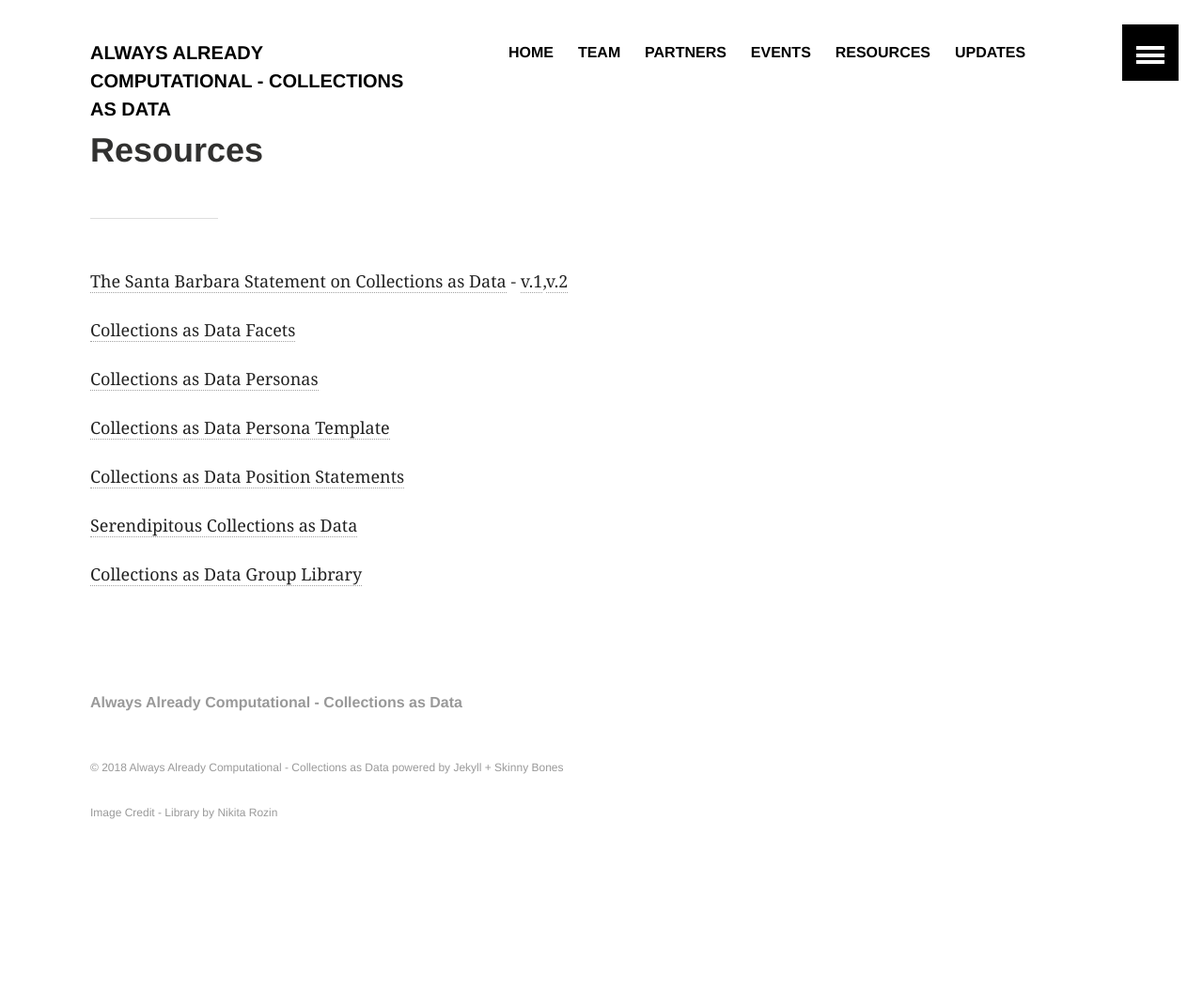
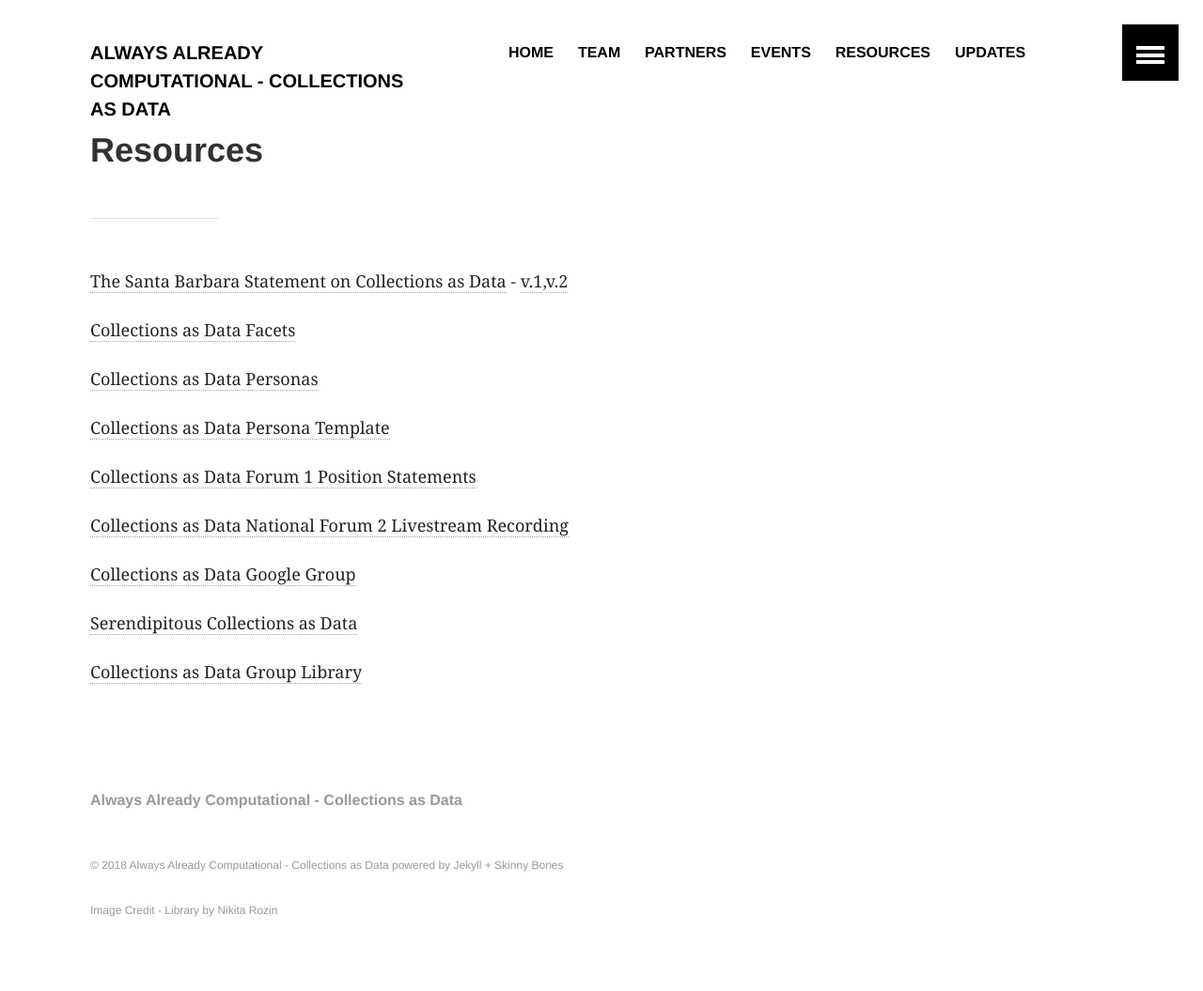
Before and after one commit to collectionsasdata/collectionsasdata.github.io, a Jekyll site: the page built from resources.md, in a window 1280 px wide. Shown: the whole page at 94% size. Built offline with Jekyll 4.4.1, drawn with Linux system fonts in a browser that asks for light colours; before the commit the page ends 951 px from its top, so only the background shows below that.

Commit message:
Update resources.md

```diff
--- a/resources.md
+++ b/resources.md
@@ -11,7 +11,11 @@ title:  "Resources"
 
 [Collections as Data Persona Template](https://collectionsasdata.github.io/personas/)
 
-[Collections as Data Position Statements](https://github.com/collectionsasdata/collectionsasdata.github.io/raw/master/aac_positionstatements.pdf)
+[Collections as Data Forum 1 Position Statements](https://github.com/collectionsasdata/collectionsasdata.github.io/raw/master/aac_positionstatements.pdf)
+
+[Collections as Data National Forum 2 Livestream Recording](https://www.youtube.com/watch?v=ENaPV2XmO9I)
+
+[Collections as Data Google Group](https://groups.google.com/forum/#!forum/collectionsasdata)
 
 [Serendipitous Collections as Data](https://collectionsasdata.github.io/ideas/)
 
```
